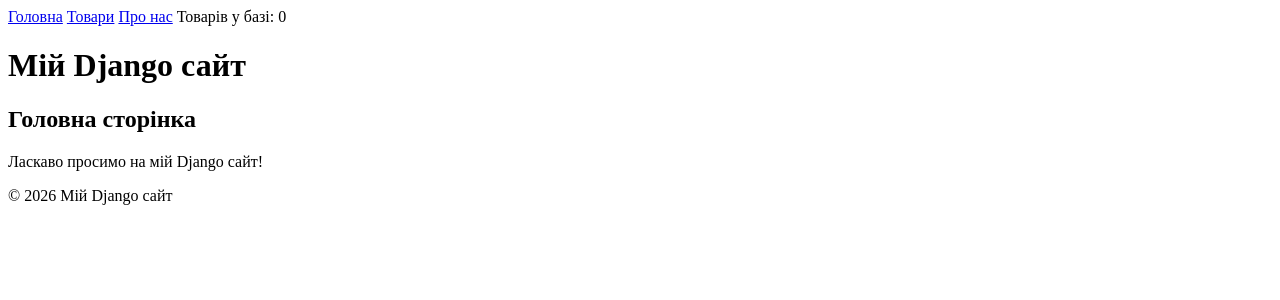
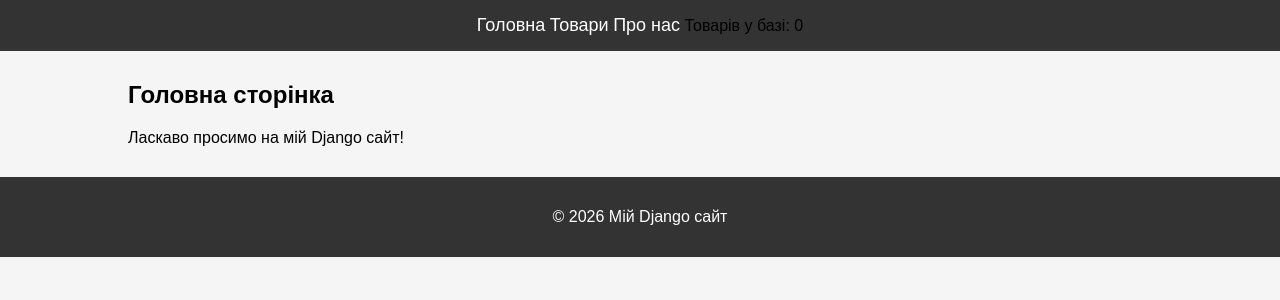
Before and after one commit to vrailalexander-cpu/bosco_backend, a Django app: page / in a window 1280 px wide. Shown: the top 300 px of the page. Run offline with Django 5.2, Linux system fonts and the light colour scheme; data that the repository does not hold is empty.

Commit message:
Статичні файли

```diff
--- /dev/null
+++ b/warehouse/catalog/static/catalog/css/style.css
@@ -0,0 +1,70 @@
+body {
+    font-family: Arial, sans-serif;
+    margin: 0;
+    padding: 0;
+    background-color: #f5f5f5;
+}
+
+header {
+    background-color: #333;
+    padding: 15px;
+}
+
+nav {
+    text-align: center;
+}
+
+nav ul {
+    list-style: none;
+    margin: 0;
+    padding: 0;
+}
+
+nav li {
+    display: inline-block;
+    margin: 0 15px;
+}
+
+nav a {
+    color: white;
+    text-decoration: none;
+    font-size: 18px;
+}
+
+nav a:hover {
+    text-decoration: underline;
+}
+
+main {
+    width: 80%;
+    margin: 30px auto;
+}
+
+table {
+    width: 100%;
+    border-collapse: collapse;
+    background-color: white;
+}
+
+th,
+td {
+    border: 1px solid #999;
+    padding: 10px;
+    text-align: center;
+}
+
+th {
+    background-color: #ddd;
+}
+
+tr:hover {
+    background-color: #f0f0f0;
+}
+
+footer {
+    text-align: center;
+    margin-top: 30px;
+    padding: 15px;
+    background-color: #333;
+    color: white;
+}
--- a/warehouse/templates/base.html
+++ b/warehouse/templates/base.html
@@ -3,17 +3,17 @@
 <head>
     <meta charset="UTF-8">
     <meta name="viewport" content="width=device-width, initial-scale=1.0">
-    {% include 'partials/menu.html' %}
 
     <title>
         {% block title %}Мій Django сайт{% endblock %}
     </title>
+{% load static %}
+    <link rel="stylesheet" href="{% static 'catalog/css/style.css' %}">
 </head>
 
 <body>
-
     <header>
-        <h1>Мій Django сайт</h1>
+        {% include 'partials/menu.html' %}
     </header>
 
     <main>
```
